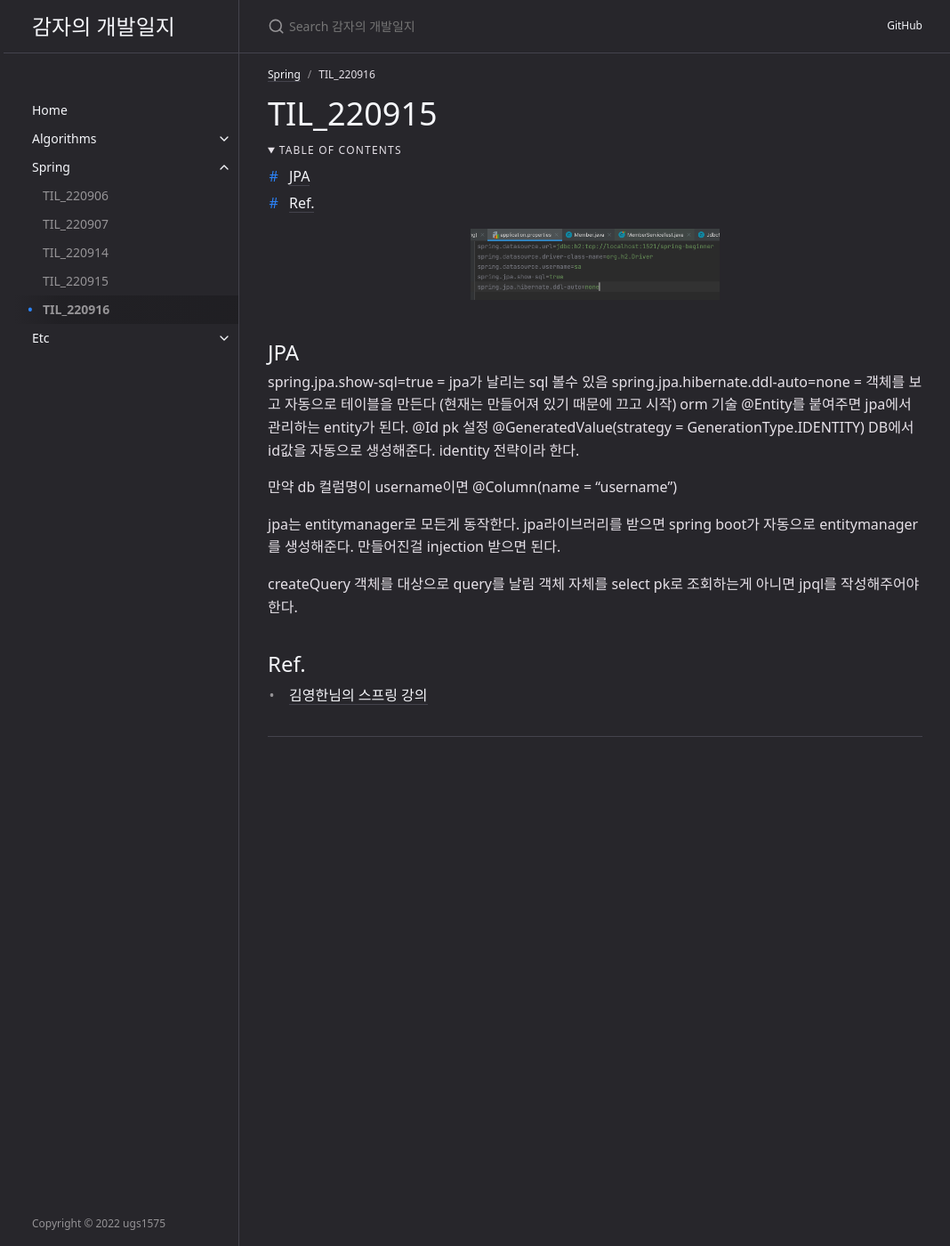
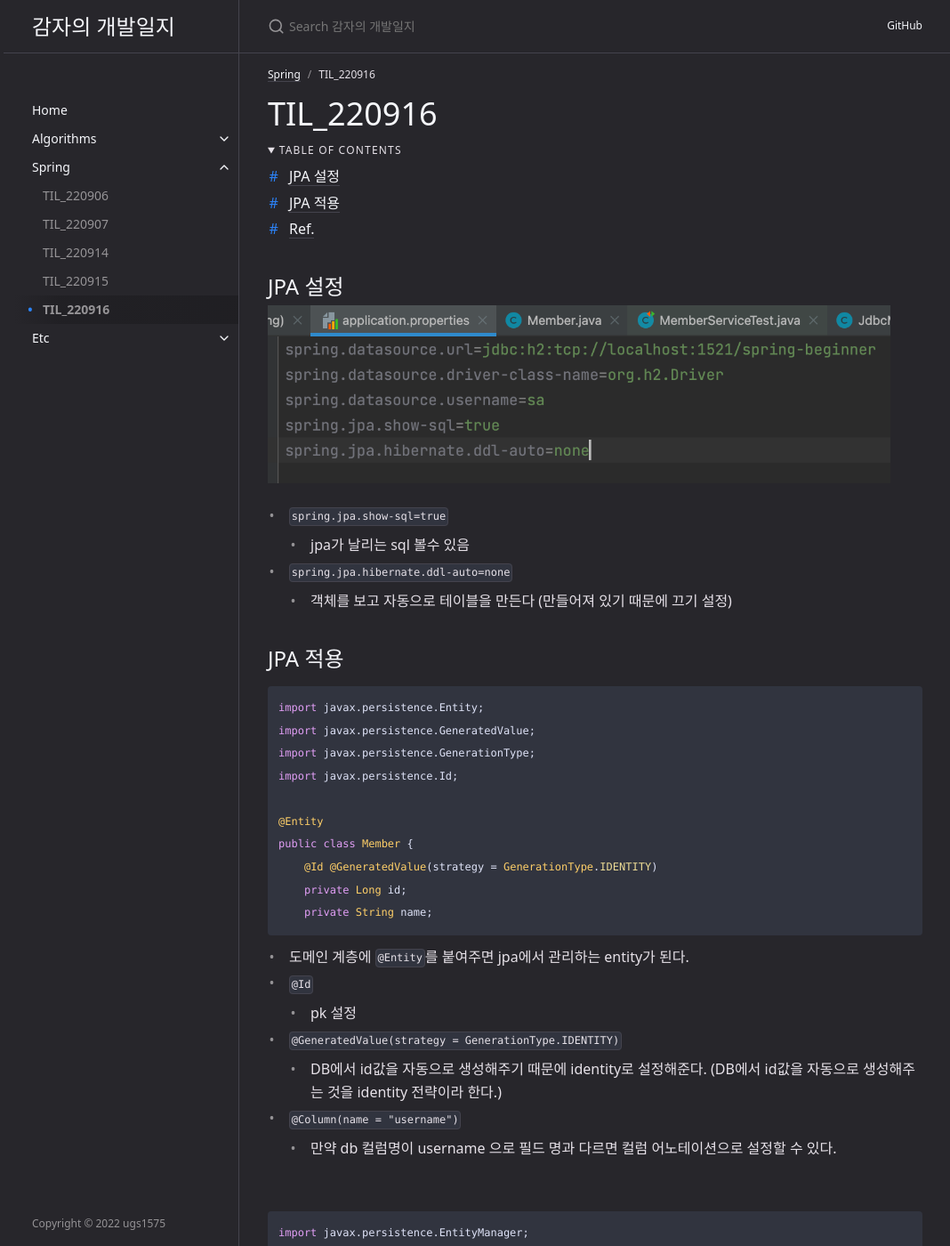
Before and after one commit to ugs1575/ugs1575.github.io, a Jekyll site: the page built from docs/spring/til_220916.md, in a window 1280 px wide and 1400 px high. Shown: the whole window at 89% size, without its empty margins (103-1171 px from the left). Built offline with Jekyll 4.4.1, drawn with Linux system fonts in a browser that asks for light colours; some of the changed text lies outside the part shown.

Commit message:
til_220916 파일 수정

````diff
--- a/docs/spring/til_220916.md
+++ b/docs/spring/til_220916.md
@@ -5,7 +5,7 @@ parent: Spring
 last_modified_at: "22.09.16"
 ---
 
-# TIL_220915
+# TIL_220916
 {: .no_toc }
 
 <details open markdown="block">
@@ -16,29 +16,87 @@ last_modified_at: "22.09.16"
 - TOC
 {:toc}
 </details>
-<p align="center"><img src="/docs/spring/images/til_220916_1.png" height="180" width="280"></p>
 
-## JPA
-spring.jpa.show-sql=true
- = jpa가 날리는 sql 볼수 있음
-spring.jpa.hibernate.ddl-auto=none
-= 객체를 보고 자동으로 테이블을 만든다 (현재는 만들어져 있기 때문에 끄고 시작)
-orm 기술
-@Entity를 붙여주면 jpa에서 관리하는 entity가 된다.
-@Id pk 설정
-@GeneratedValue(strategy = GenerationType.IDENTITY)
-DB에서 id값을 자동으로 생성해준다. identity 전략이라 한다.
+## JPA 설정
+<p align="left"><img src="/docs/spring/images/til_220916_1.png" height="500" width="700"></p>
 
-만약 db 컬럼명이 username이면
-@Column(name = "username")
+- <code class="language-plaintext highlighter-rouge">spring.jpa.show-sql=true</code>
+  - jpa가 날리는 sql 볼수 있음
+- <code class="language-plaintext highlighter-rouge">spring.jpa.hibernate.ddl-auto=none</code>
+  - 객체를 보고 자동으로 테이블을 만든다 (만들어져 있기 때문에 끄기 설정)
 
-jpa는 entitymanager로 모든게 동작한다.
-jpa라이브러리를 받으면 spring boot가 자동으로 entitymanager를 생성해준다.
-만들어진걸 injection 받으면 된다.
+## JPA 적용
 
-createQuery
-객체를 대상으로 query를 날림 객체 자체를 select
-pk로 조회하는게 아니면 jpql를 작성해주어야한다.
+```java
+import javax.persistence.Entity;
+import javax.persistence.GeneratedValue;
+import javax.persistence.GenerationType;
+import javax.persistence.Id;
+
+@Entity
+public class Member {
+    @Id @GeneratedValue(strategy = GenerationType.IDENTITY)
+    private Long id;
+    private String name;
+```
+
+- 도메인 계층에 <code class="language-plaintext highlighter-rouge">@Entity</code>를 붙여주면 jpa에서 관리하는 entity가 된다.
+- <code class="language-plaintext highlighter-rouge">@Id</code>
+  - pk 설정
+
+- <code class="language-plaintext highlighter-rouge">@GeneratedValue(strategy = GenerationType.IDENTITY)</code>
+  - DB에서 id값을 자동으로 생성해주기 때문에 identity로 설정해준다. (DB에서 id값을 자동으로 생성해주는 것을 identity 전략이라 한다.)
+
+- <code class="language-plaintext highlighter-rouge">@Column(name = "username")</code>
+  - 만약 db 컬럼명이 username 으로 필드 명과 다르면 컬럼 어노테이션으로 설정할 수 있다.
+
+<br>
+
+```java
+import javax.persistence.EntityManager;
+
+@Configuration
+public class SpringConfig {
+
+    private EntityManager em;
+
+    @Autowired
+    public SpringConfig(EntityManager em) {
+        this.em = em;
+    }
+```
+
+- JPA는 EntityManager로 모든게 동작한다.
+- JPA 라이브러리를 받으면 spring boot가 자동으로 EntityManager를 생성해준다.
+만들어진 빈을 injection 받으면 된다.
+
+<br>
+
+```java
+import org.springframework.data.jpa.repository.JpaRepository;
+
+import java.util.Optional;
+
+public interface SpringDataJpaMemberRepository extends JpaRepository<Member, Long>, MemberRepository {
+    @Override
+    Optional<Member> findByName(String name);
+}
+```
+
+- JPA는 객체를 대상으로 query를 날린다.
+- createQuery : 객체 자체를 pk로 조회하는게 아니면 jpql를 작성해주어야한다.
+
+<br>
+
+```java
+import org.springframework.transaction.annotation.Transactional;
+
+@Transactional
+public class MemberService {
+    private final MemberRepository memberRepository;
+```
+
+- JPA는 모든 변경이 트랜잭션 안에서 실행되어야 하기 때문에 서비스 계층에 <code class="language-plaintext highlighter-rouge">@Transactional</code> 을 붙여준다.
 
 ## Ref.
 - <a>김영한님의 스프링 강의</a>
````
